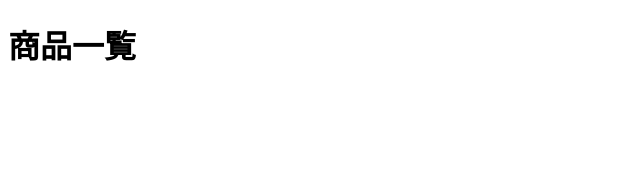
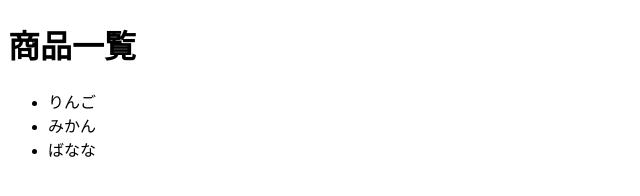
Before and after one commit to taishi1228tiramisu-debug/MyShop, a plain HTML site: page item.html in a window 1280 px wide. Shown: the whole page, without its empty margins (0-640 px from the left). Drawn offline with Linux system fonts and the light colour scheme.

Commit message:
商品一覧情報追加

```diff
--- a/item.html
+++ b/item.html
@@ -7,6 +7,10 @@
 </head>
 <body>
     <h1>商品一覧</h1>
-
+    <ul>
+        <li>りんご</li>
+        <li>みかん</li>
+        <li>ばなな</li>
+    </ul>
 </body>
 </html>
```
